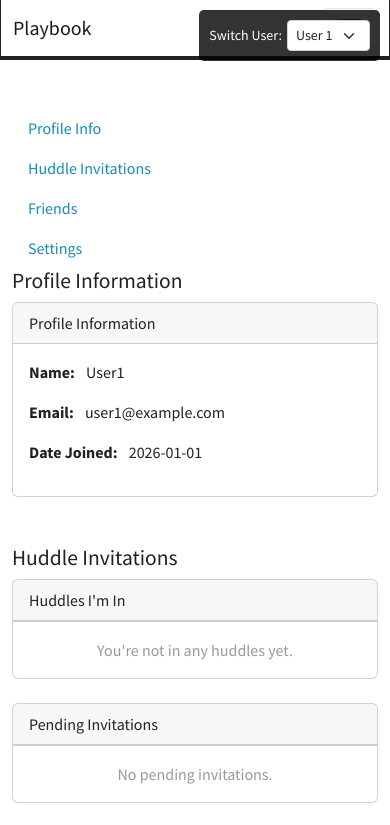
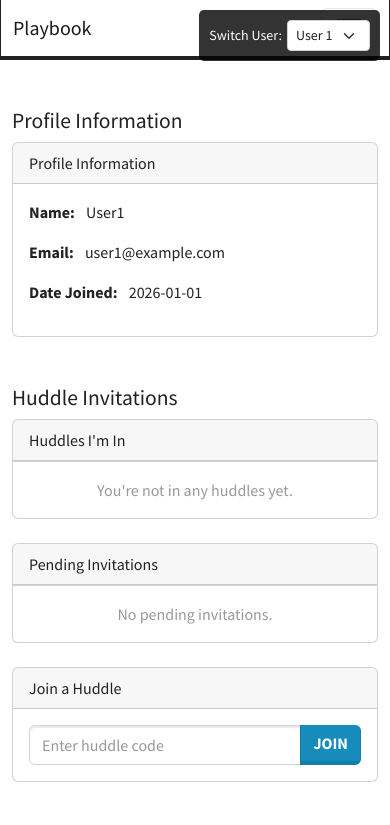
Before and after one commit to minecraftjmh30-boop/playbook, a Vue app: page /profile in a window 390 px wide. Shown: the top 825 px of the page. Built offline with nearby package versions, Linux system fonts and the light colour scheme.

Commit message:
side nav for profile page is now hidden in mobile view

```diff
--- a/js/pages/profile/ProfilePage.vue
+++ b/js/pages/profile/ProfilePage.vue
@@ -266,4 +266,9 @@
 .profile-nav { position: sticky; top: 1rem; }
 .profile-nav .nav-link { cursor: pointer; white-space: nowrap; }
 .profile-section { scroll-margin-top: 2rem; }
+
+@media (max-width: 700px) {
+    .profile-nav { display: none; }
+    .col-md-9 { flex: 0 0 100%; max-width: 100%; }
+}
 </style>
```
